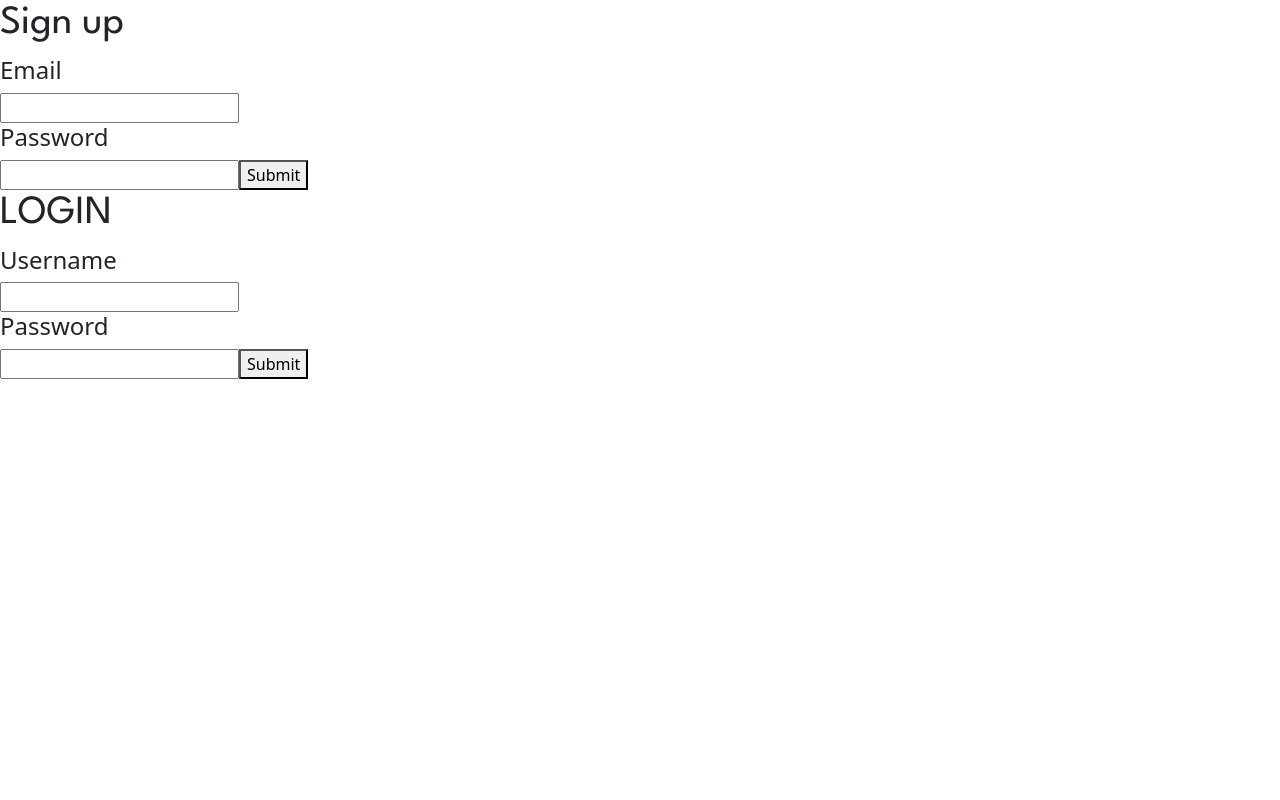
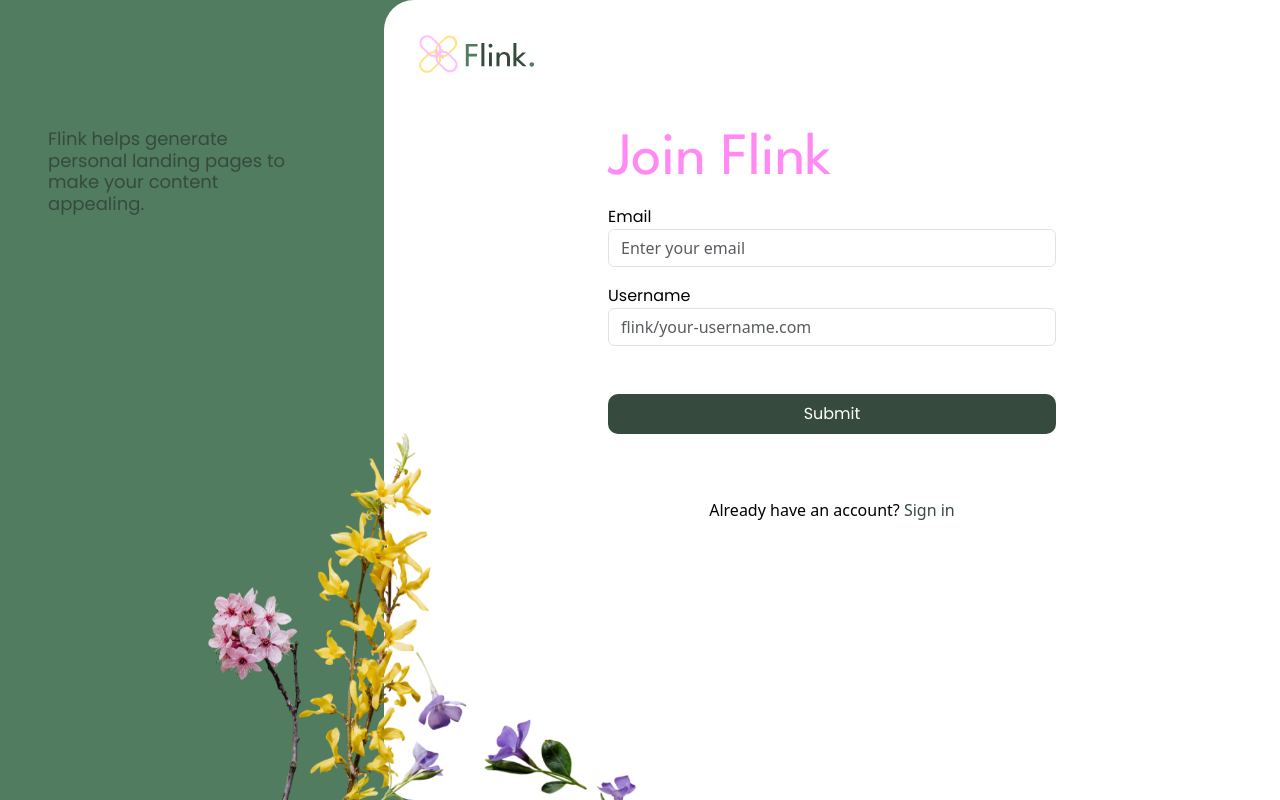
Before and after one commit to catherine-tao/flink, a React (Create React App) app: page / in a window 1280 px wide. Built offline with nearby package versions, Linux system fonts and the light colour scheme.

Commit message:
Submit form styling, pink h1, primary green button for 'join us' page

```diff
--- a/package.json
+++ b/package.json
@@ -6,7 +6,9 @@
     "@testing-library/jest-dom": "^5.17.0",
     "@testing-library/react": "^13.4.0",
     "@testing-library/user-event": "^13.5.0",
+    "bootstrap": "^5.3.2",
     "react": "^18.2.0",
+    "react-bootstrap": "^2.8.0",
     "react-dom": "^18.2.0",
     "react-scripts": "5.0.1",
     "web-vitals": "^2.1.4"
@@ -34,5 +36,8 @@
       "last 1 firefox version",
       "last 1 safari version"
     ]
+  },
+  "devDependencies": {
+    "react-router-dom": "^6.16.0"
   }
 }
--- a/src/App.css
+++ b/src/App.css
@@ -17,16 +17,37 @@ h1 {
 }
 
 h2 {
- color: black;
- font-family: 'Poppins';
- font-size: 40px;
+  color: black;
+  font-family: 'Poppins';
+  font-size: 40px;
+ }
+
+a {
+  color: var(--dark-green) !important;
+  text-decoration: none !important;
+}
+
+.h1-pink {
+  color: #FF8AF3;
+  font-family: 'League Spartan';
+  font-weight: 400;
+  font-size: 60px;
 }
 
 .green-button {
-  background-color: var(--dark-green);
+  background-color: var(--dark-green) !important;
   color: white;
-  padding: 5px;
+  padding: 8px;
   border-radius: 10px;
+  font-family: "Poppins";
+  width: 100%;
+  border: none;
+  margin-top: 2rem;
+}
+
+.already-account {
+  margin-top: 4rem;
+  text-align: center;
 }
 
 .background-green {
@@ -65,3 +86,9 @@ h2 {
   margin-top: 2rem;
   margin-left: 2rem;
 }
+
+.form-label {
+  margin-bottom: 0 !important;
+  font-family: 'Poppins';
+  color: black;
+}
--- a/src/App.js
+++ b/src/App.js
@@ -4,14 +4,16 @@ import SignUp from './pages/signup'
 import React, {useState} from "react"
 import Signup from './Signup';
 import Login from './Login';
+import { BrowserRouter } from 'react-router-dom'
 
 function App() {
 
   return (
-    <div className="App">
-      <Signup />
-      <Login />
-    </div>
+    <BrowserRouter>
+      <div className="App">
+        <SignUp />
+      </div>
+    </BrowserRouter>
   );
 }
 
--- a/src/pages/signup.js
+++ b/src/pages/signup.js
@@ -1,6 +1,9 @@
+import ReactDOM from "react-dom/client";
 import React from "react";
 import Flowers from "../assets/Flowers.png"
 import Logo from "../assets/Logo.svg"
+import Form from 'react-bootstrap/Form';
+import { Link } from "react-router-dom";
 
 export default function SignUp({ show }) {
   return (
@@ -9,6 +12,23 @@ export default function SignUp({ show }) {
       <img className="flower-image-panel" src={Flowers}/>
       <div className="white-right-panel">
         <img className="white-panel-logo" src={Logo}/>
+        <div className="w-50 mt-5 mx-auto">
+          <h1 className="h1-pink">Join Flink</h1>
+          <Form>
+            <Form.Group className="mb-3" controlId="formBasicEmail">
+              <Form.Label>Email</Form.Label>
+              <Form.Control type="email" placeholder="Enter your email" />
+            </Form.Group>
+            <Form.Group className="mb-3">
+              <Form.Label>Username</Form.Label>
+              <Form.Control type="email" placeholder="flink/your-username.com" />
+            </Form.Group>
+            <button className="green-button">
+              Submit
+            </button>
+          </Form>
+            <p className="already-account">Already have an account? <Link to={"/"}>Sign in</Link></p>
+        </div>
       </div>
     </div>
   );
```
Also changed, not shown: 1 other file (tests, documents, lock files or other folders).
